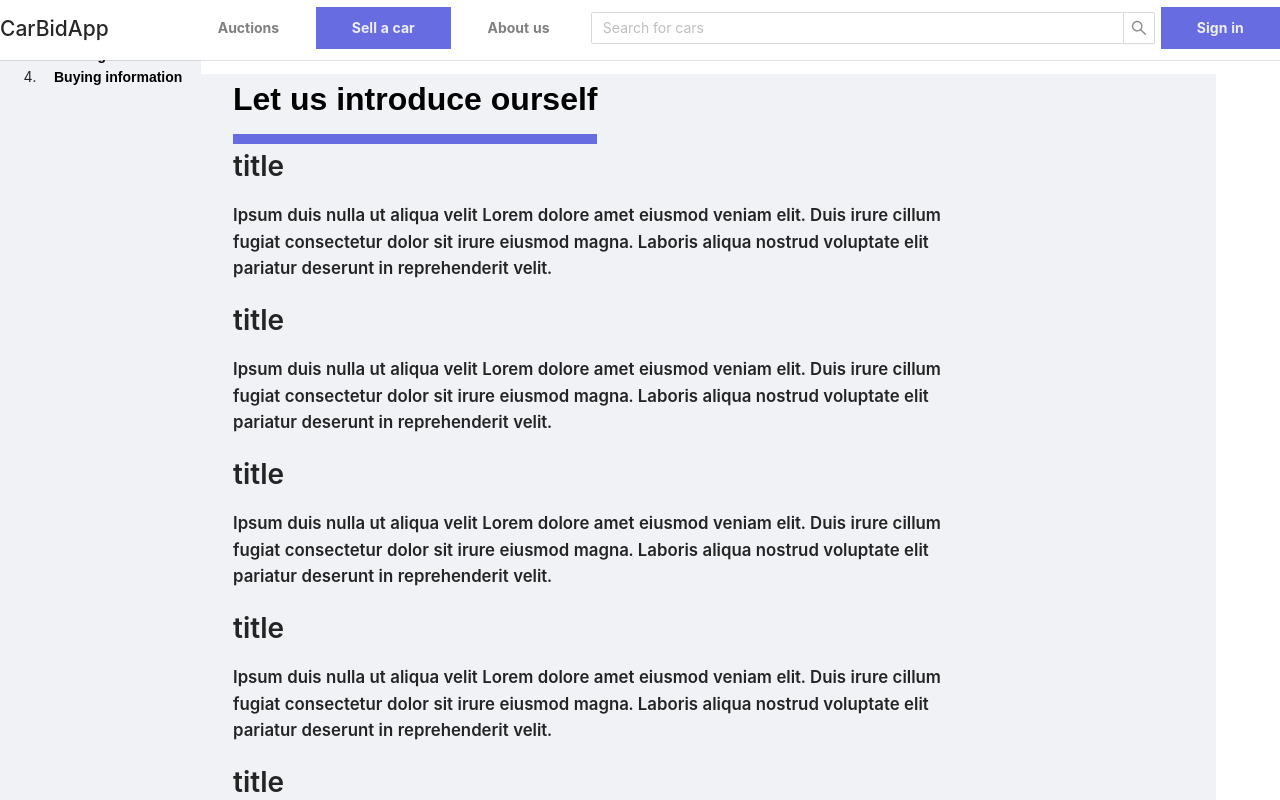
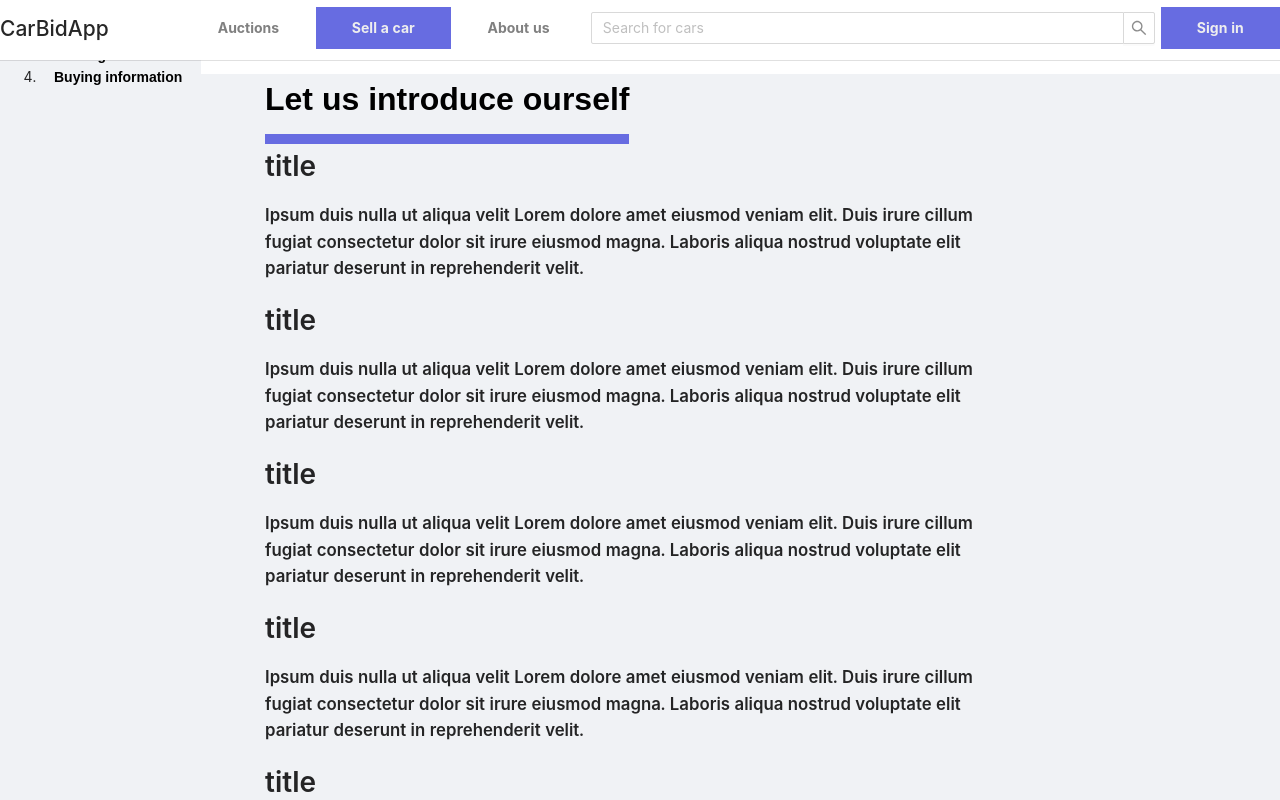
Before and after one commit to Petiazediter/CarAppRewrite, a React (Create React App) app in the folder car-app-frontend/: page /about in a window 1280 px wide. Shown: the top 800 px of the page. Built offline with nearby package versions, Linux system fonts and the light colour scheme.

Commit message:
(fixed bug of overflow on x axis.)

```diff
--- a/car-app-frontend/src/App.tsx
+++ b/car-app-frontend/src/App.tsx
@@ -6,11 +6,8 @@ import { Navbar, navbarHeight } from './components/navbar-component/Navbar';
 import { Auctions } from './components/auctions-page/Auctions';
 
 const ContentLayout = styled.div`
-  margin-top: 1em;
-  width:100%;
   margin-top: calc(${navbarHeight} + 1em);
   @media only screen and (min-width:800px){
-    width:95%;
     max-width:1500px;
     margin-top: calc(${navbarHeight} + 1em);
   }
--- a/car-app-frontend/src/components/auctions-page/Auctions.tsx
+++ b/car-app-frontend/src/components/auctions-page/Auctions.tsx
@@ -1,11 +1,13 @@
 import useWindowDimensions from '../../hooks/WindowSize'
-import { Row, Col, Slider, Menu, Dropdown, Button } from 'antd';
+import {Row, Col, Slider, Menu, Dropdown, Button } from 'antd';
 import styled from '@emotion/styled';
 import { DownOutlined } from '@ant-design/icons'
 
 const SortRow = styled(Col)`
     display:flex;
     align-items:bottom;
+    width:100%;
+    max-width:100vw;
 `
 
 export function Auctions() {
@@ -39,6 +41,7 @@ export function Auctions() {
     </Menu>)
 
     return (
+        <Row>
             <SortRow flex={1}>
                     <Col flex={1}>
                     <Dropdown className="full-width" overlay={transmissionMenu} placement="bottomLeft" arrow>
@@ -53,5 +56,6 @@ export function Auctions() {
                         <Button icon={<DownOutlined />}>Years</Button>
                     </Dropdown></Col>
             </SortRow>
+        </Row>
     )
 }
--- a/car-app-frontend/src/index.css
+++ b/car-app-frontend/src/index.css
@@ -1,5 +1,7 @@
 body {
-  margin: 5px;
+  margin:auto;
+  max-width: 100vw;
+  overflow-x: hidden;
   font-family: -apple-system, BlinkMacSystemFont, 'Segoe UI', 'Roboto', 'Oxygen',
     'Ubuntu', 'Cantarell', 'Fira Sans', 'Droid Sans', 'Helvetica Neue',
     sans-serif;
```
Lines whose indentation alone changed are shown as unchanged.
